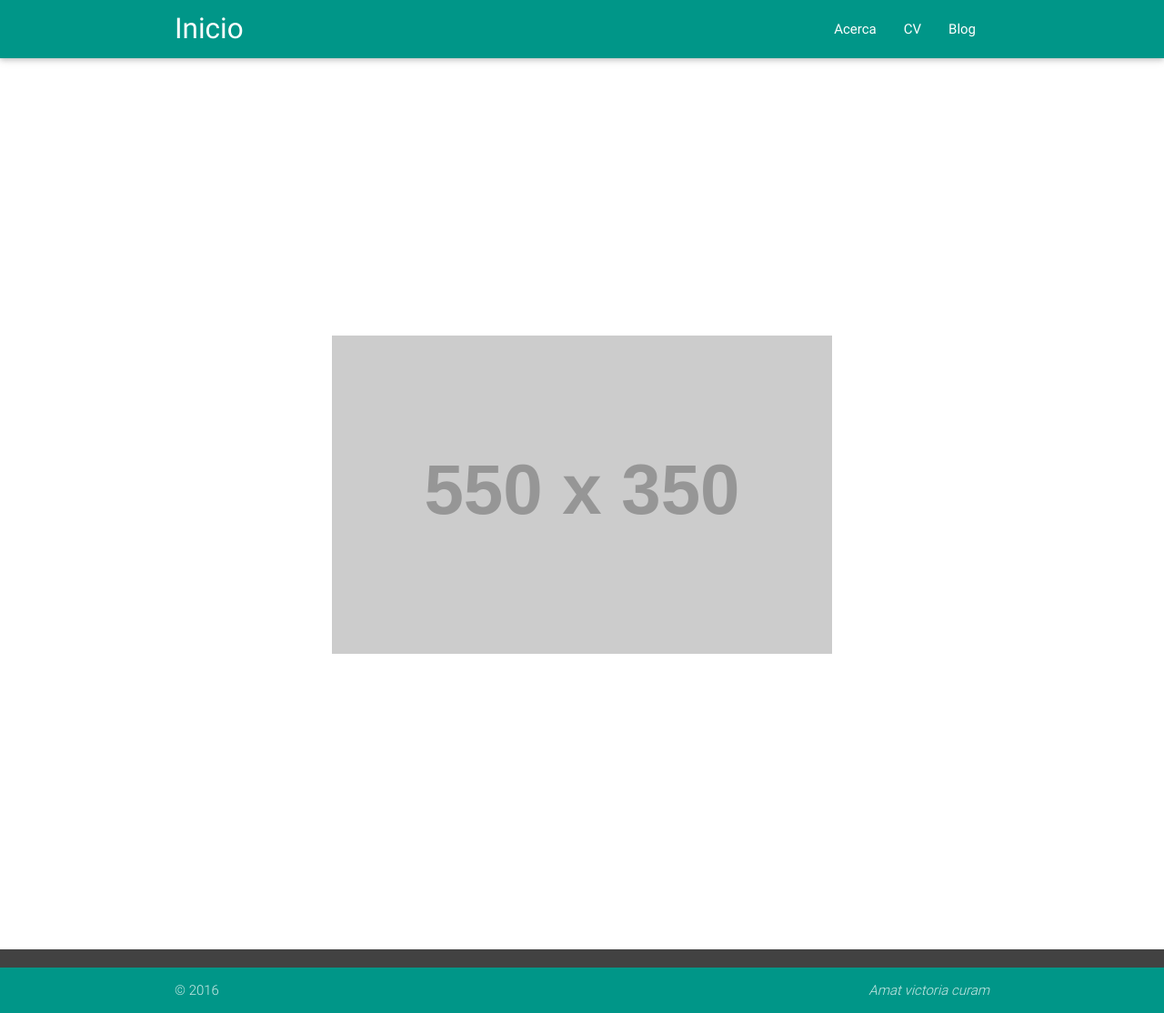
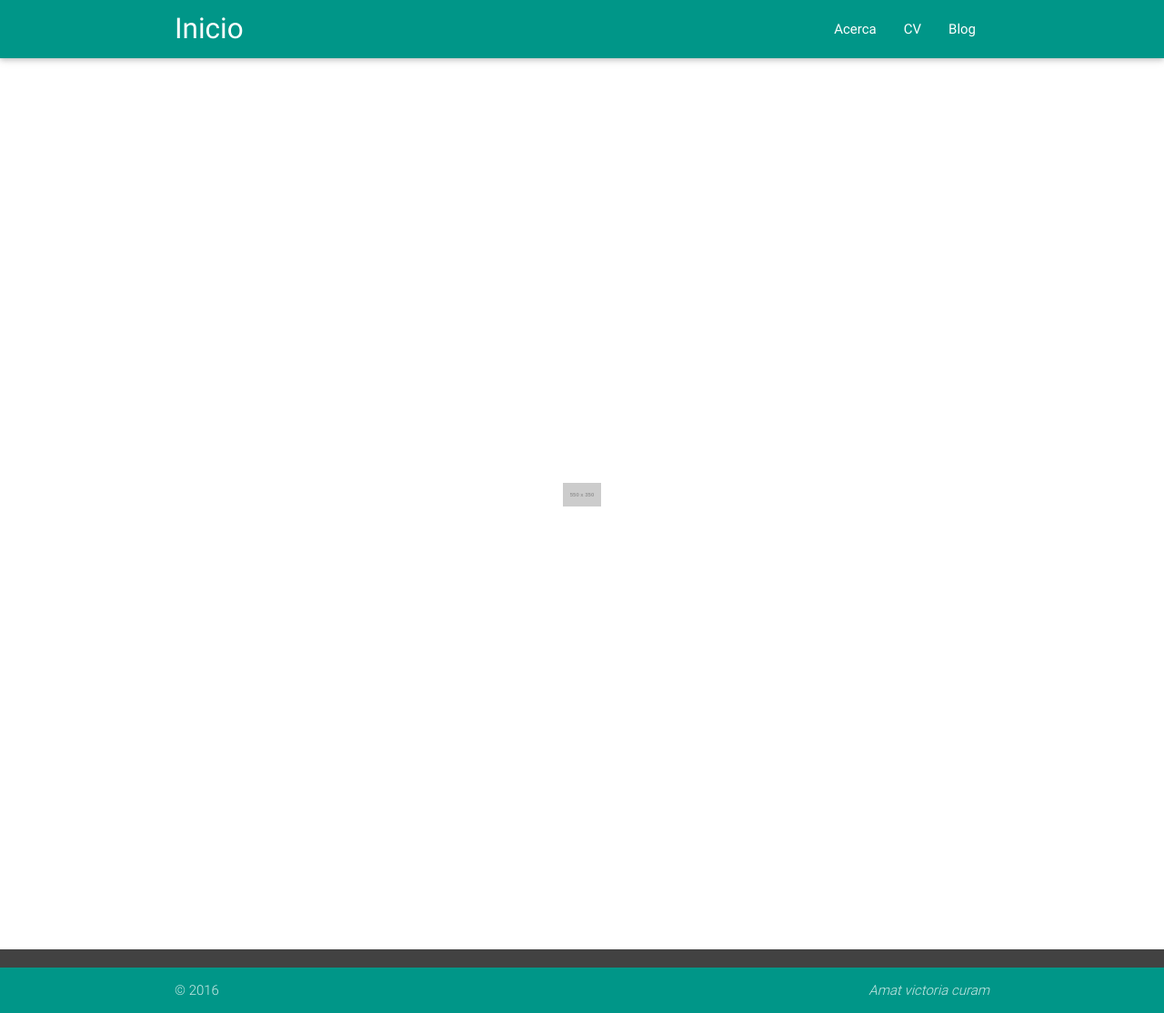
Before and after one commit to const3/const3.github.io, a Jekyll site: the page built from index.html, in a window 1280 px wide. Shown: the whole page at 91% size. Built offline with Jekyll 4.4.1, drawn with Linux system fonts in a browser that asks for light colours; nearby versions of some CDN libraries.

Commit message:
Update index.html

```diff
--- a/index.html
+++ b/index.html
@@ -4,6 +4,6 @@ title: Sam Mtz
 ---
   <div class="img-contain">
     <div class="img-shiv">
-      <img src="http://placehold.it/550x350" />
+      <img src="http://placehold.it/550x350" height="42" width="42"/>
     </div>
 </div>
```
